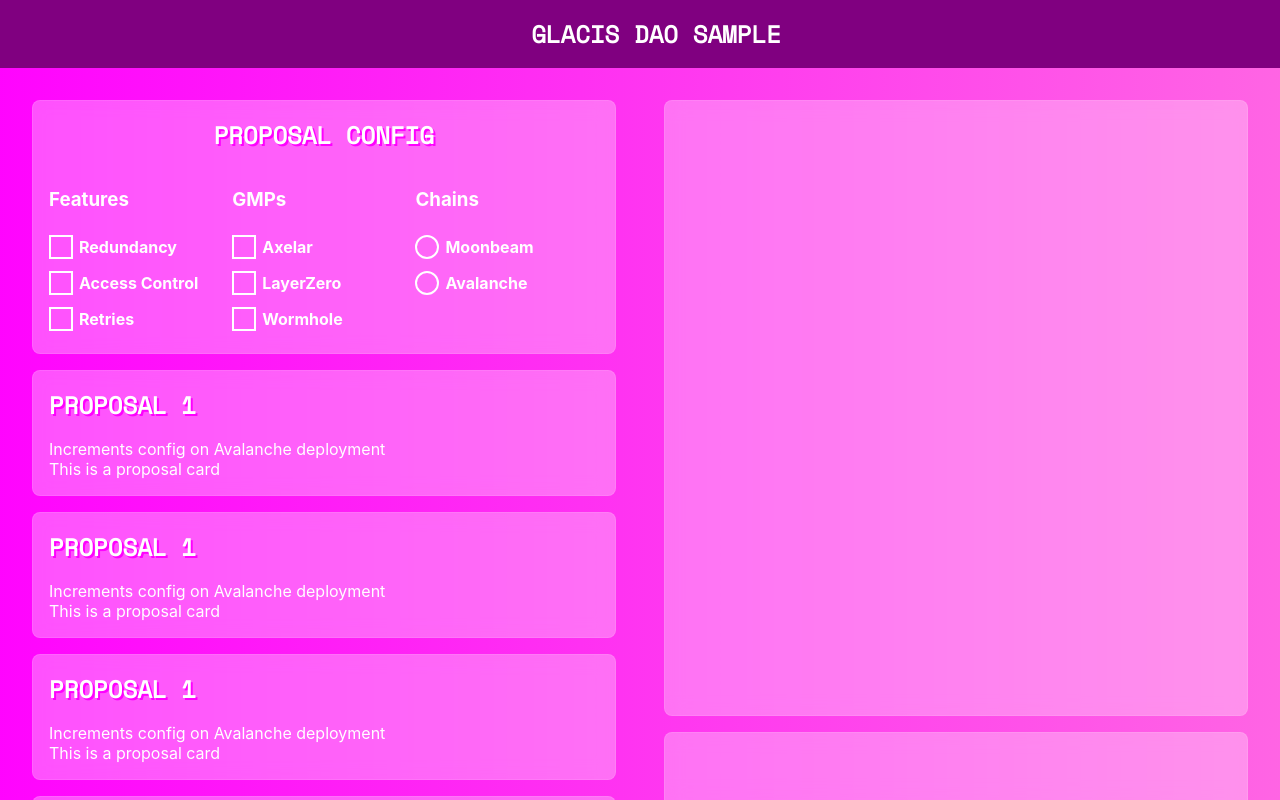
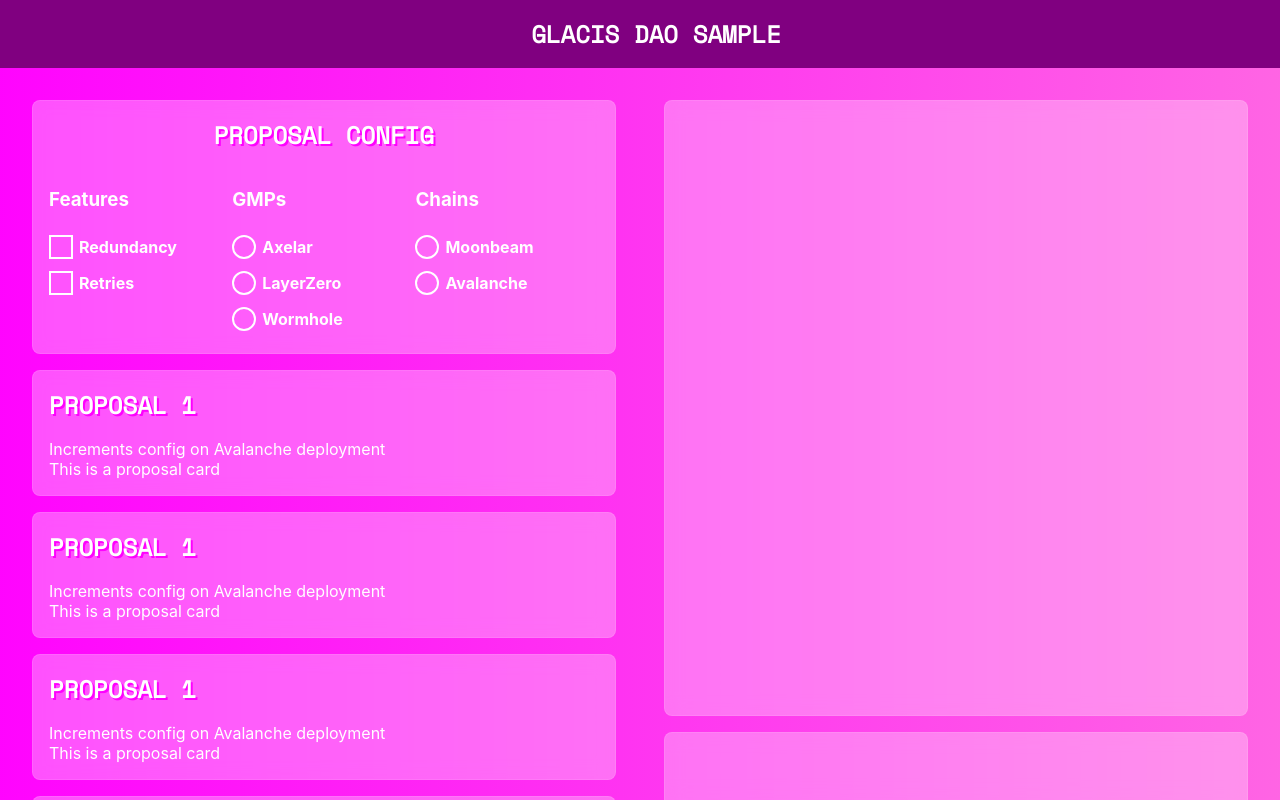
Before and after one commit to jboetticher/dao-demo, a React (Create React App) app: page / in a window 1280 px wide. Built offline with nearby package versions, Linux system fonts and the light colour scheme.

Commit message:
Check vs Radio

```diff
--- a/src/components/ProposalConfig.js
+++ b/src/components/ProposalConfig.js
@@ -6,22 +6,19 @@ import { useState } from 'react';
 
 export default () => {
 
-  const glacisOptions = ["Redundancy", "Access Control", "Retries"];
+  const [glacis, setGlacis] = useState({});
+  const [gmps, setGMPs] = useState({});
+  const [chains, setChains] = useState({});
+
+  const glacisOptions = ["Redundancy", "Retries"];
   const gmpOptions = ["Axelar", "LayerZero", "Wormhole"];
   const chainOptions = ["Moonbeam", "Avalanche"];
 
-  const handleGlacisOptions = (selections) => {
-    console.log("Updated selections:", selections);
-  };
+  const handleGlacisOptions = (selections) => { setGlacis(selections) };
+  const handleGMPOptions = (selections) => { setGMPs(selections) };
+  const handleChainChange = (selections) => { setChains(selections) };
 
-  const handleGMPOptions = (selections) => {
-    console.log("Updated selections:", selections);
-  }
-
-  const handleChainChange = (event) => {
-    const selectedChain = event.target.value;
-    console.log(`Selected chain: ${selectedChain}`);
-  };
+  console.log("STATE:", glacis, gmps, chains);
 
   return (
     <BigCard>
@@ -33,7 +30,10 @@ export default () => {
       </ConfigContainer>
       <ConfigContainer>
         <Checklist options={glacisOptions} onChange={handleGlacisOptions} />
-        <Checklist options={gmpOptions} onChange={handleGMPOptions} />
+        {glacis?.Redundancy ?
+          <Checklist options={gmpOptions} onChange={(x) => handleGMPOptions([x])} /> :
+          <RadioGroup options={gmpOptions} name="gmps" onChange={handleGMPOptions} />
+        }
         <RadioGroup options={chainOptions} name="chain" onChange={handleChainChange} />
       </ConfigContainer>
     </BigCard>
--- a/src/components/RadioGroup.js
+++ b/src/components/RadioGroup.js
@@ -1,16 +1,24 @@
 import React from 'react';
 import styled from 'styled-components';
 
-const RadioGroup = ({ options, name, onChange }) => (
+const RadioGroup = ({ options, name, onChange }) => {
+
+  const handleRadioChange = (event) => {
+    const { id } = event.target;
+    onChange(id);
+  };
+
+  return (
     <RadioContainer>
       {options.map((option, index) => (
         <div key={index}>
-        <StyledInput id={option} type="radio" name={name} value={option} onChange={onChange} />
+          <StyledInput id={option} type="radio" name={name} value={option} onChange={handleRadioChange} />
           <StyledLabel htmlFor={option}>{option}</StyledLabel>
         </div>
       ))}
     </RadioContainer>
-);
+  )
+};
 
 export default RadioGroup;
 
```
Lines whose indentation alone changed are shown as unchanged.
